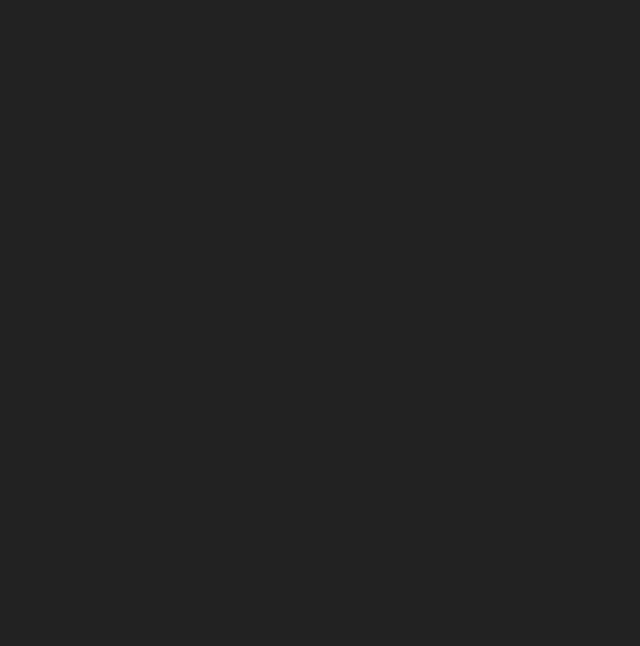
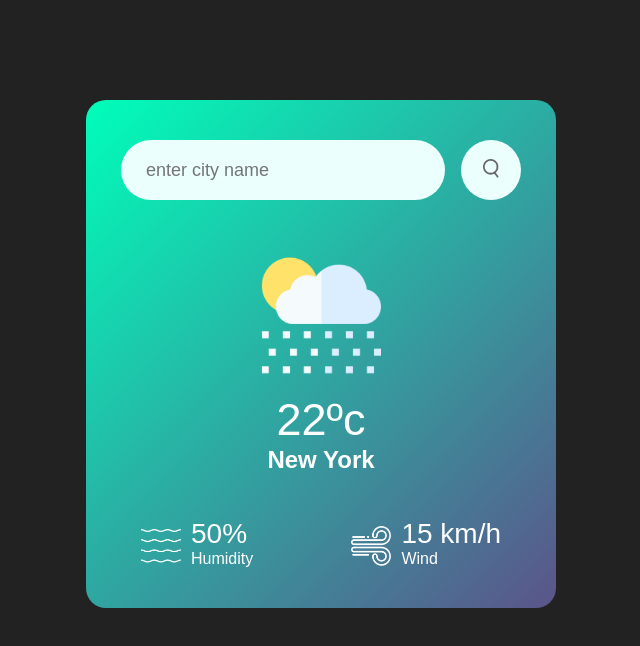
Before and after one commit to Donsimeone2206/weather-app, a plain HTML site: page index.html in a window 1280 px wide. Shown: the whole page, without its empty margins (319-959 px from the left). Drawn offline with Linux system fonts and the light colour scheme.

Commit message:
html and css commit

```diff
--- a/index.html
+++ b/index.html
@@ -7,6 +7,32 @@
     <link rel="stylesheet" href="style.css">
 </head>
 <body>
-
+<div class="card">
+    <div class="search">
+        <input type="text" placeholder="enter city name" spellcheck="false">
+        <button><img src="images/search.png"></button>
+    </div>
+    <div class="weather">
+        <img src="images/rain.png" class="weather-icon">
+        <h1 class="temp">22ºc</h1>
+        <h2 class="city">New York</h2>
+        <div class="details">
+            <div class="col">
+                <img src="images/humidity.png">
+                <div>
+                    <p class="humidity">50%</p>
+                    <p>Humidity</p>
+                </div>
+            </div>
+            <div class="col">
+                <img src="images/wind.png">
+                <div>
+                    <p class="wind">15 km/h</p>
+                    <p>Wind</p>
+                </div>
+            </div>
+        </div>
+    </div>
+</div>
 </body>
 </html>
--- a/style.css
+++ b/style.css
@@ -7,3 +7,76 @@
 body{
     background: #222;
 }
+.card{
+    width: 90%;
+    max-width: 470px;
+    background: linear-gradient(135deg, #00feba, #5b548a);
+    color: #fff;
+    margin: 100px auto 0;
+    border-radius: 20px;
+    padding: 40px 35px;
+    text-align: center;
+}
+.search{
+    width: 100%;
+    display: flex;
+    align-items: center;
+    justify-content: space-between;
+}
+.search input{
+    border: 0;
+    outline: 0;
+    background: #ebfffc;
+    color: #555;
+    padding: 10px 25px;
+    height: 60px;
+    border-radius: 30px;
+    flex: 1;
+    margin-right: 16px;
+    font-size: 18px;
+}
+.search button{
+    border: 0;
+    outline: 0;
+    background: #ebfffc;
+    border-radius: 50px;
+    width: 60px;
+    height: 60px;
+    cursor: pointer;
+}
+.search button img{
+    width: 16px;
+}
+.weather-icon{
+    width: 170px;
+    margin-top: 30px;
+}
+.weather h1{
+    font-size: 80px;
+    font-weight: 500;
+}
+.weather h1{
+    font-size: 45px;
+    font-weight: 400;
+    margin-top: -10px;
+}
+.details{
+    display: flex;
+    align-items: center;
+    justify-content: space-between;
+    padding: 0 20px;
+    margin-top: 50px;
+}
+.col{
+    display: flex;
+    align-items: center;
+    text-align: left;
+}
+.col img{
+    width: 40px;
+    margin-right: 10px;
+}
+.humidity, .wind{
+    font-size: 28px;
+    margin-top: -6px;
+}
```
